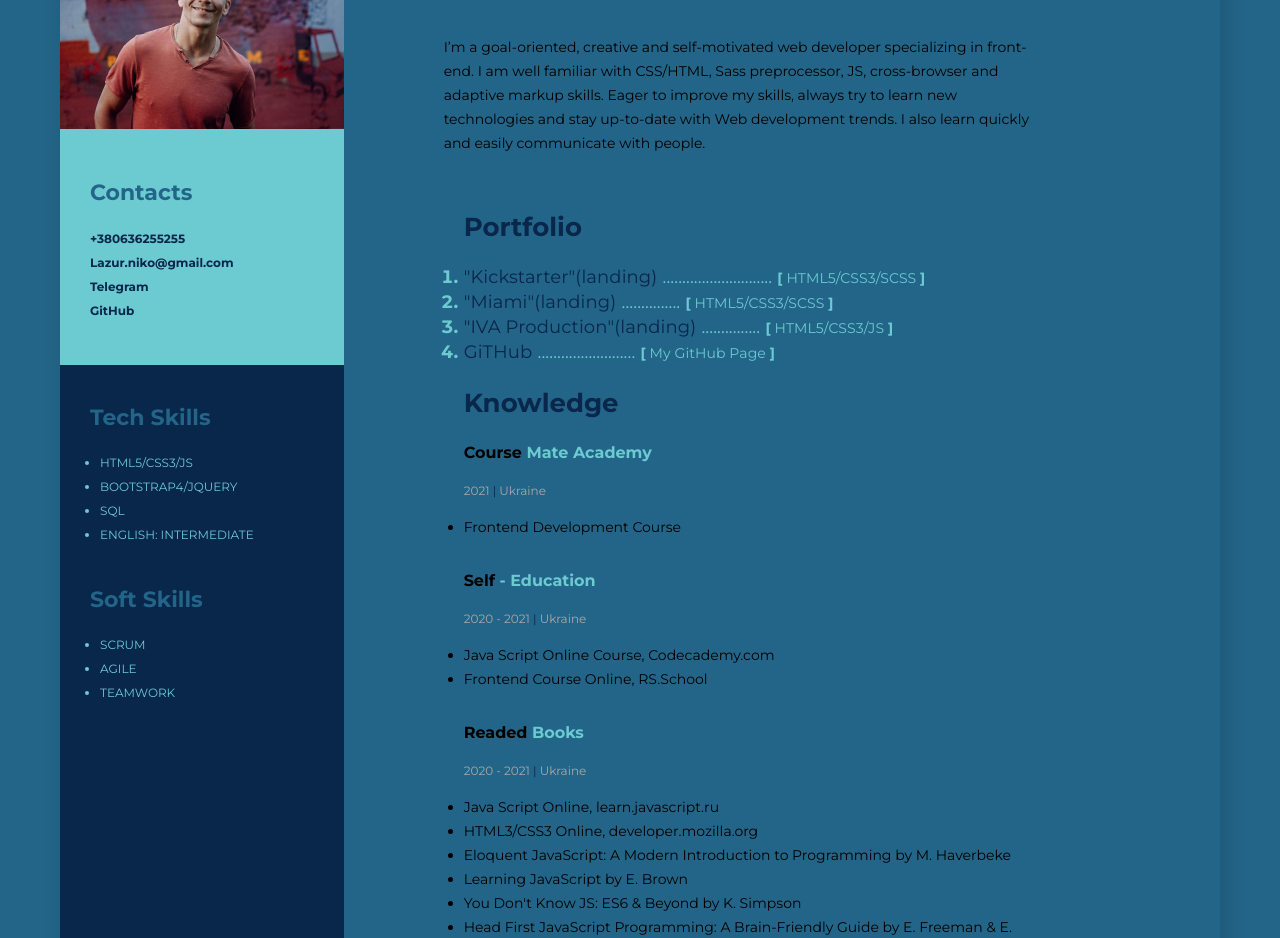
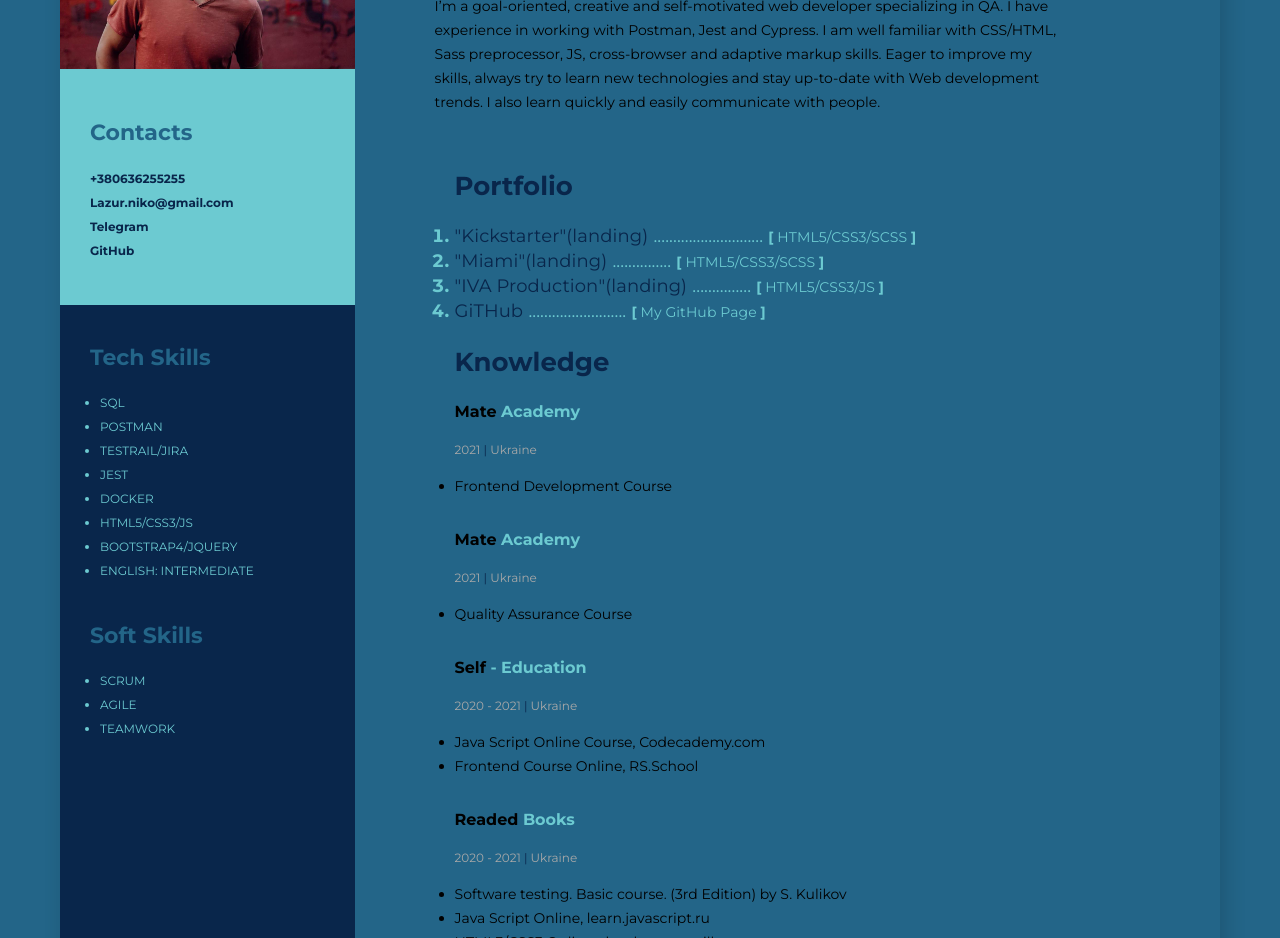
Before and after one commit to LazurNiko/CV, a plain HTML site: page index.html in a window 1280 px wide. Shown: the part 276-1214 px from the top of the page. Drawn offline with Linux system fonts and the light colour scheme.

Commit message:
Added resume qa

```diff
--- a/index.html
+++ b/index.html
@@ -11,7 +11,7 @@
     >
   </head>
 
-  <body class="page">
+  <!-- <body class="page">
     <header class="header">
       <nav class="menu page__menu" id="menu">
         <div class="menu__content">
@@ -36,7 +36,7 @@
           </ul>
         </div>
       </nav>
-    </header>
+    </header> -->
 
     <main class="wrapper">
       <aside class="sidebar">
@@ -66,9 +66,13 @@
           <section class="tech_skills">
           <h3 class="skills_title">Tech Skills</h3>
           <ul class="skills_list">
+              <li class="skills">SQL</li>
+              <li class="skills">Postman</li>
+              <li class="skills">Testrail/Jira</li>
+              <li class="skills">Jest</li>
+              <li class="skills">Docker</li>
               <li class="skills">HTML5/CSS3/JS</li>
               <li class="skills">Bootstrap4/JQuery</li>
-              <li class="skills">SQL</li>
               <li class="skills">English: Intermediate</li>
           </ul>
           </section>
@@ -86,14 +90,15 @@
       <div class="about">
         <article class="about_profession">
           <h2 class="profession">
-            Frontend Developer
+            QA Engineer
           </h2>
           <h1 class="name">
             Niko Lazur
           </h1>
           <p class="info">
             I’m a goal-oriented, creative and self-motivated web developer
-            specializing in front-end. I am well familiar with CSS/HTML,
+            specializing in QA. I have experience in working with Postman, Jest and Cypress.
+            I am well familiar with CSS/HTML,
             Sass preprocessor, JS, cross-browser and adaptive markup skills.
             Eager to improve my skills, always try to learn new technologies and stay
             up-to-date with Web development trends. I also learn quickly and easily
@@ -130,12 +135,20 @@
         <section class="container" id='knowledge'>
           <h3 class="portfolio">Knowledge</h3>
           <article class="work">
-              <h4 class="tasks">Course <span class="tasks_color">Mate Academy</span></h4>
+              <h4 class="tasks">Mate <span class="tasks_color">Academy</span></h4>
               <span class="period">
                     2021 <span class="lined">|</span> Ukraine
               </span>
               <ul class="prof_items">
                 <li class="prof_item">Frontend Development Course</li>
+              </ul>
+
+              <h4 class="tasks">Mate <span class="tasks_color">Academy</span></h4>
+              <span class="period">
+                    2021 <span class="lined">|</span> Ukraine
+              </span>
+              <ul class="prof_items">
+                <li class="prof_item">Quality Assurance Course</li>
               </ul>
           </article>
 
@@ -156,6 +169,7 @@
               2020 - 2021 <span class="lined">|</span> Ukraine
             </span>
             <ul class="prof_items">
+              <li class="prof_item">Software testing. Basic course. (3rd Edition) by S. Kulikov </li>
               <li class="prof_item">Java Script Online, learn.javascript.ru</li>
               <li class="prof_item">HTML3/CSS3 Online, developer.mozilla.org</li>
               <li class="prof_item">Eloquent JavaScript: A Modern Introduction to Programming by M. Haverbeke</li>
@@ -207,13 +221,13 @@
           </div>
         </section>
 
-        <div class="arrow">
+        <!-- <div class="arrow">
           <a href="#">
             <img src="./images/arrow.png" alt="arrow">
           </a>
-        </div>
+        </div> -->
 
-        <footer class="footer">
+        <!-- <footer class="footer">
           <ul class="footer_items">
             <li class="footer_items--item">
               <a href="https://github.com/LazurNiko" class="footer_git">
@@ -243,7 +257,7 @@
               </a>
             </li>
           </ul>
-        </footer>
+        </footer> -->
       </div>
     </main>
   </body>
--- a/style.css
+++ b/style.css
@@ -15,12 +15,8 @@ body {
   margin: 0;
   box-sizing: border-box;
   scroll-behavior: smooth;
-
+  margin: 0 auto;
   --main-color: #6CCAD1;
-}
-
-.page {
-  margin: 0 auto;
 }
 
 .header {
@@ -155,7 +151,7 @@ ol {
 
 .about {
   width: 80%;
-  padding: 0 60px;
+  padding: 0 40px;
 }
 
 .tel {
@@ -180,7 +176,7 @@ ol {
   font-weight: 400;
   line-height: 20px;
   letter-spacing: 2px;
-  padding-top: 30px;
+  padding-top: 60px;
   color: var(--main-color);
 }
 
@@ -314,7 +310,7 @@ ol {
   font-size: 14px;
   font-weight: 700;
   margin-top: 15px;
-  margin-bottom: 14px;
+  margin-bottom: 80px;
 }
 
 .work {
@@ -324,6 +320,7 @@ ol {
 .arrow {
   display: flex;
   padding-left: 550px;
+  padding-bottom: 30px;
 }
 
 .footer {
@@ -417,6 +414,7 @@ ol {
 
   .arrow {
     padding-left: 400px;
+    padding-bottom: 30px;
   }
 
 }
@@ -455,6 +453,7 @@ ol {
 
   .arrow {
     padding-left: 400px;
+    padding-bottom: 30px;
   }
 
   .footer_link {
```
